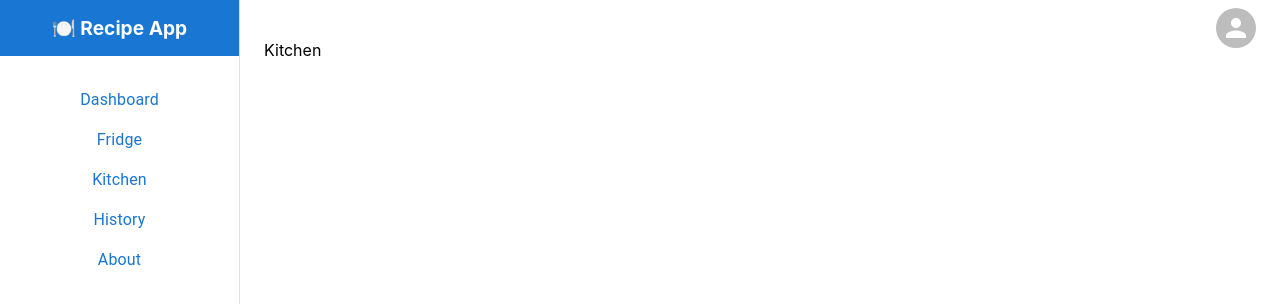
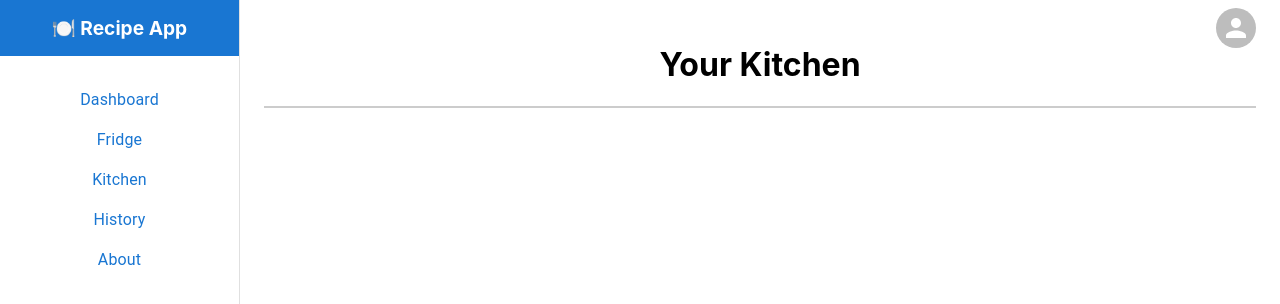
Before and after one commit to mcvionekiss/AI-Powered-Recipe-Completion-Tool, a React (Create React App) app in the folder recipe-app/: page /kitchen in a window 1280 px wide. Shown: the top 304 px of the page. Built offline with nearby package versions, Linux system fonts and the light colour scheme.

Commit message:
making new branch

```diff
--- a/recipe-app/src/pages/Kitchen.js
+++ b/recipe-app/src/pages/Kitchen.js
@@ -8,7 +8,10 @@ const Kitchen = () => {
     <Box sx={{ display: 'flex' }}>
       <RegularSidebar />
       <Box component="main" sx={{ flexGrow: 1, p: 3 }}>
-        <p>Kitchen</p>
+        <Box sx={{ textAlign: 'center', mt: 2 }}>
+          <h1>Your Kitchen</h1>
+          <hr style={{ marginTop: '16px', marginBottom: '16px', border: 'none', borderTop: '2px solid #ccc' }} />
+        </Box>
       </Box>
       <ProfileButton />
     </Box>
```
